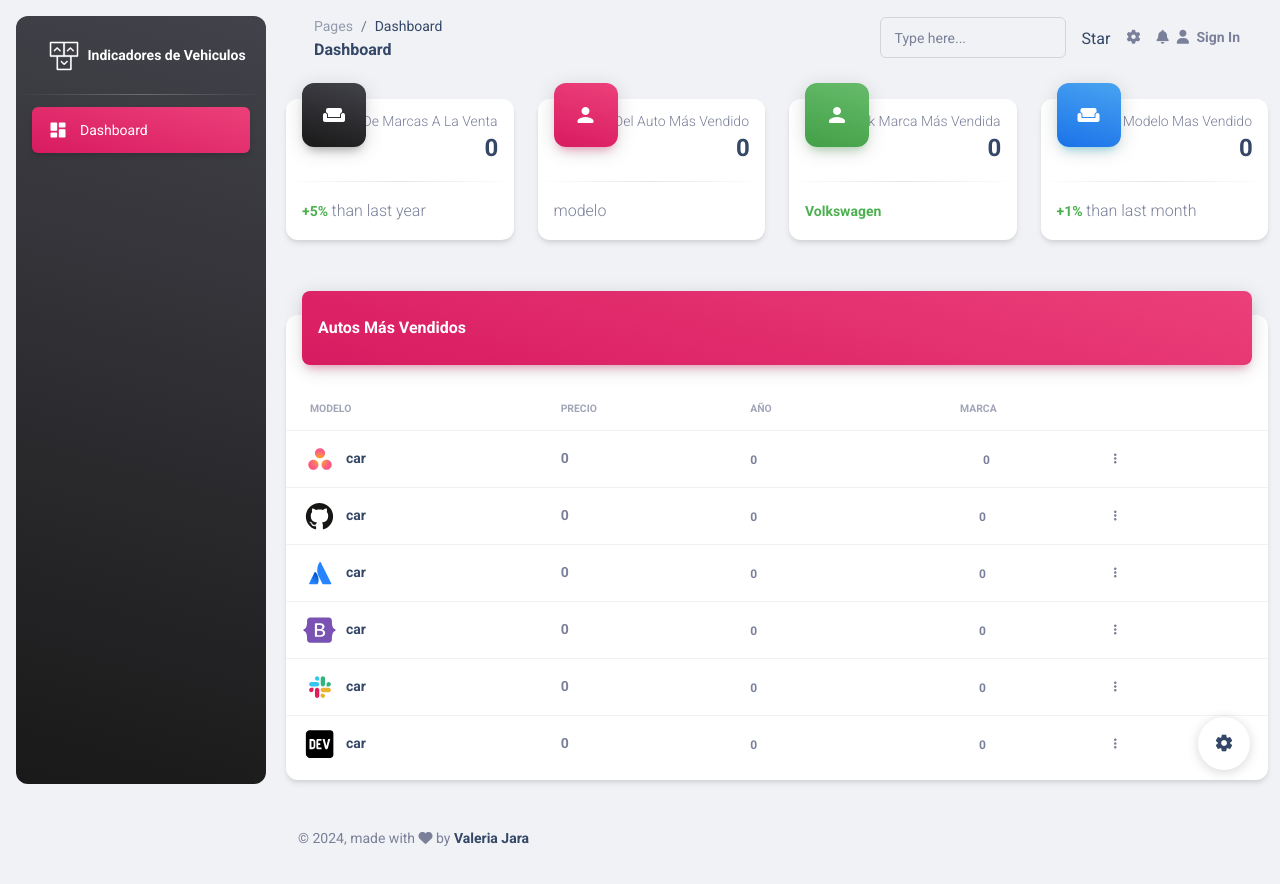
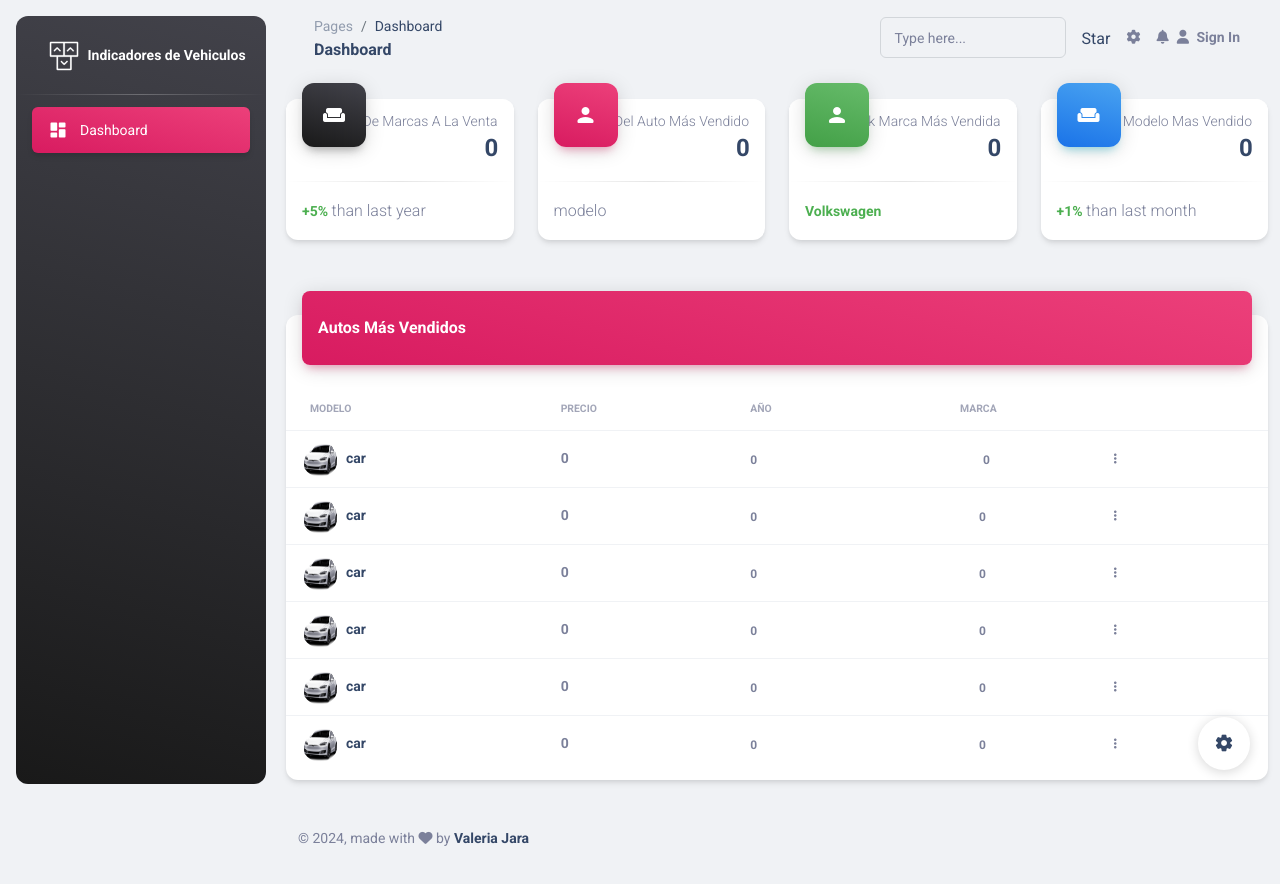
Before and after one commit to Vjaraa/Dashboard_C11_2024, a website: page index.html in a window 1280 px wide. Drawn offline with Linux system fonts and the light colour scheme; no server answers.

Commit message:
minor changes

```diff
--- a/index.html
+++ b/index.html
@@ -50,7 +50,7 @@
     <div class="sidenav-header">
       <i class="fas fa-times p-3 cursor-pointer text-white opacity-5 position-absolute end-0 top-0 d-none d-xl-none"
         aria-hidden="true" id="iconSidenav"></i>
-      <a class="navbar-brand m-0" href=" https://demos.creative-tim.com/material-dashboard/pages/dashboard "
+      <a class="navbar-brand m-0" href="#"
         target="_blank">
         <img src="../assets/img/logo-ct.png" class="navbar-brand-img h-100" alt="main_logo">
         <span class="ms-1 font-weight-bold text-white">Indicadores de Vehiculos</span>
@@ -225,7 +225,7 @@
                       <td>
                         <div class="d-flex px-2">
                           <div>
-                            <img src="../assets/img/small-logos/logo-asana.svg"
+                            <img src="assets/img/tesla-model-s.png"
                               class="avatar avatar-sm rounded-circle me-2" alt="spotify">
                           </div>
                           <div class="my-auto">
@@ -252,7 +252,7 @@
                       <td>
                         <div class="d-flex px-2">
                           <div>
-                            <img src="../assets/img/small-logos/github.svg" class="avatar avatar-sm rounded-circle me-2"
+                            <img src="assets/img/tesla-model-s.png" class="avatar avatar-sm rounded-circle me-2"
                               alt="invision">
                           </div>
                           <div class="my-auto">
@@ -283,7 +283,7 @@
                       <td>
                         <div class="d-flex px-2">
                           <div>
-                            <img src="../assets/img/small-logos/logo-atlassian.svg"
+                            <img src="assets/img/tesla-model-s.png"
                               class="avatar avatar-sm rounded-circle me-2" alt="jira">
                           </div>
                           <div class="my-auto">
@@ -312,7 +312,7 @@
                       <td>
                         <div class="d-flex px-2">
                           <div>
-                            <img src="../assets/img/small-logos/bootstrap.svg"
+                            <img src="assets/img/tesla-model-s.png"
                               class="avatar avatar-sm rounded-circle me-2" alt="webdev">
                           </div>
                           <div class="my-auto">
@@ -342,7 +342,7 @@
                       <td>
                         <div class="d-flex px-2">
                           <div>
-                            <img src="../assets/img/small-logos/logo-slack.svg"
+                            <img src="assets/img/tesla-model-s.png"
                               class="avatar avatar-sm rounded-circle me-2" alt="slack">
                           </div>
                           <div class="my-auto">
@@ -372,7 +372,7 @@
                       <td>
                         <div class="d-flex px-2">
                           <div>
-                            <img src="../assets/img/small-logos/devto.svg" class="avatar avatar-sm rounded-circle me-2"
+                            <img src="assets/img/tesla-model-s.png" class="avatar avatar-sm rounded-circle me-2"
                               alt="xd">
                           </div>
                           <div class="my-auto">
@@ -415,7 +415,7 @@
                   document.write(new Date().getFullYear())
                 </script>,
                 made with <i class="fa fa-heart"></i> by
-                <a href="https://www.creative-tim.com" class="font-weight-bold" target="_blank">Valeria Jara
+                <a href="#" class="font-weight-bold">Valeria Jara
               </div>
             </div>
           </div>
```
